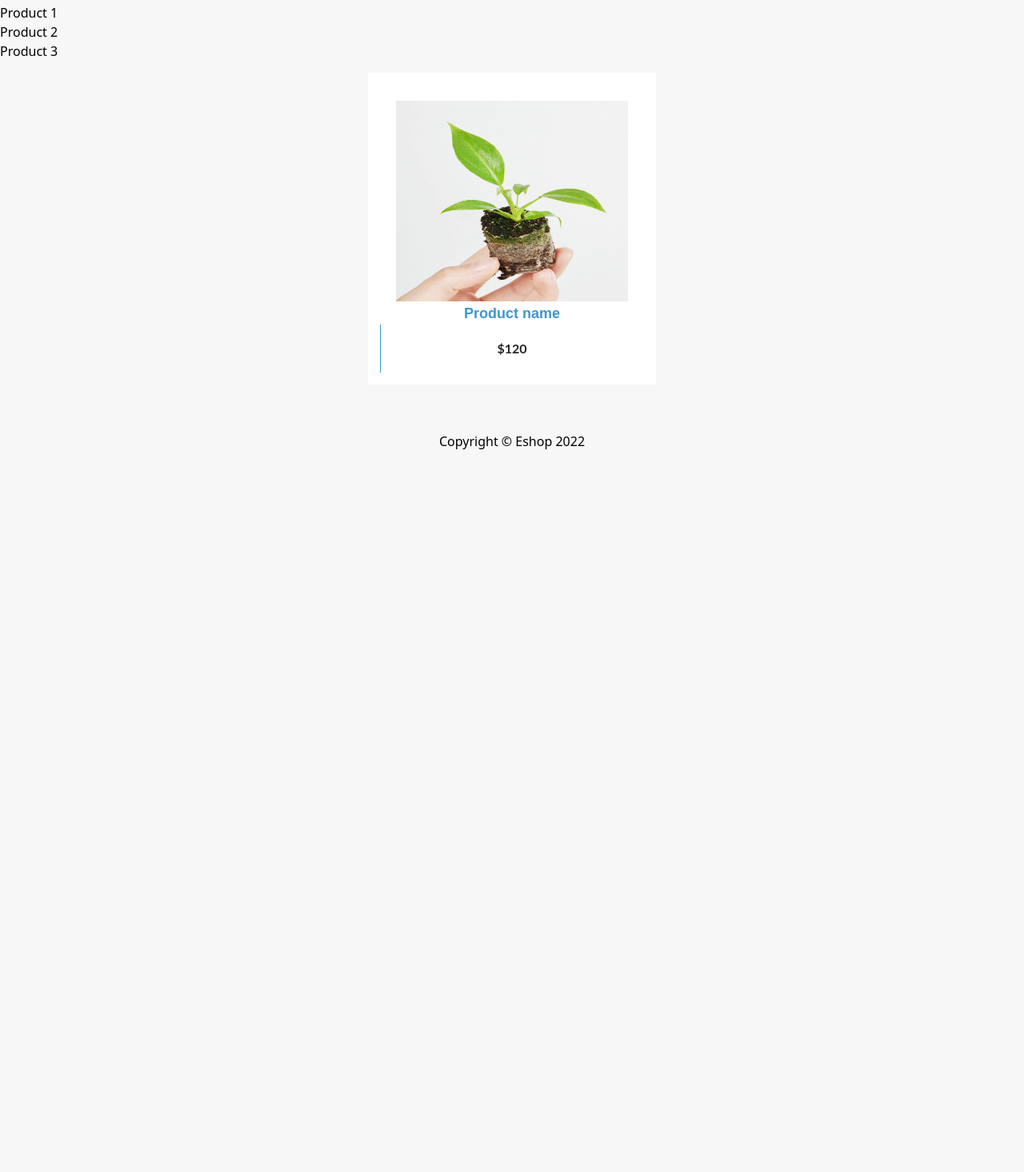
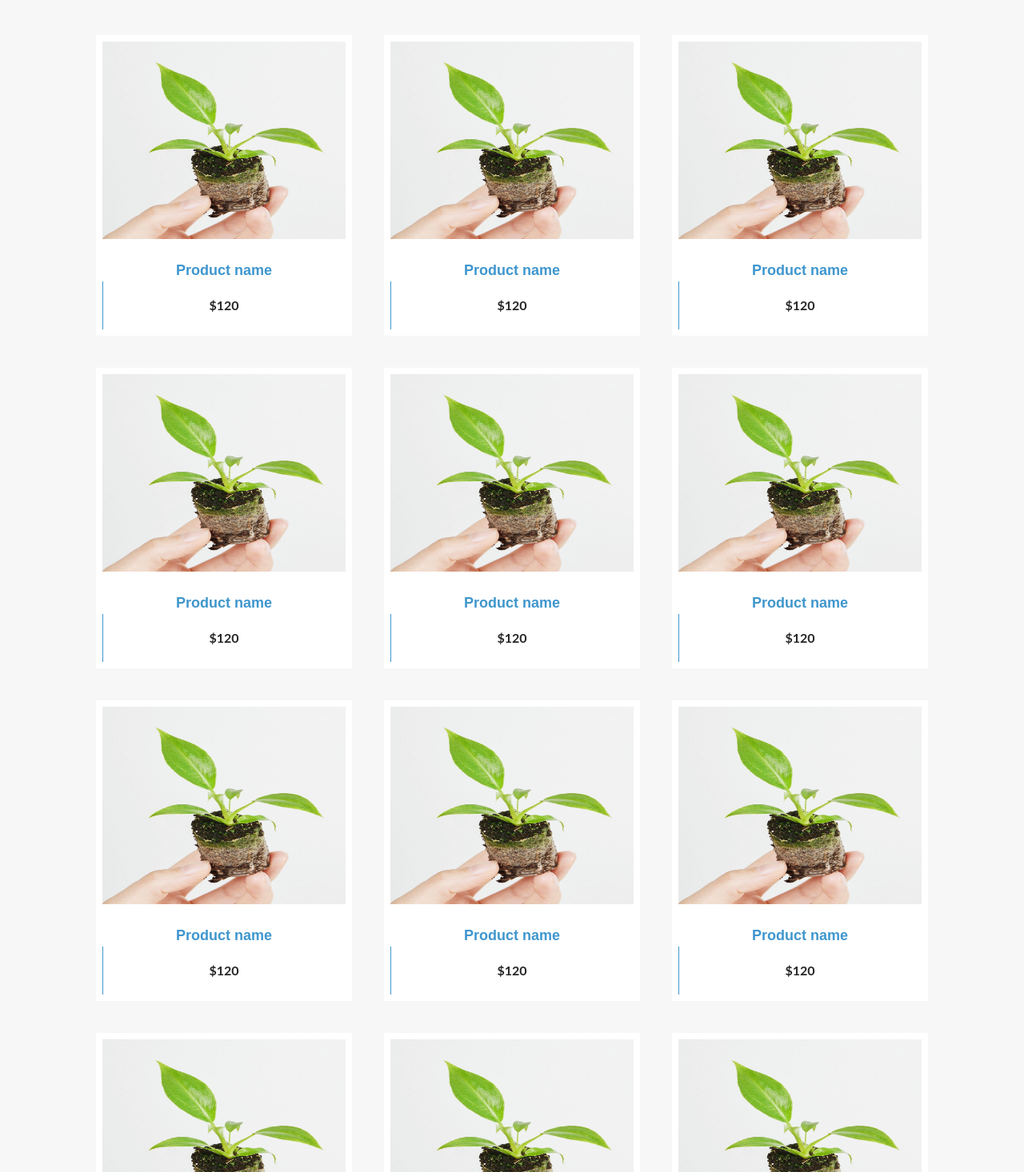
Before and after one commit to idrissi-hamza/eshop, a Next.js app: page / in a window 1280 px wide. Shown: the part 84-1550 px from the top of the page at 80% size. Before the commit the page ends 800 px from the top, so only its background shows below. Built offline with nearby package versions, Linux system fonts and the light colour scheme.

Commit message:
create products container responsive layout

```diff
--- a/components/Card.js
+++ b/components/Card.js
@@ -2,18 +2,18 @@ import Image from "next/image";
 
 const Card = () => {
   return (
-    <div>
-      {/* <div className="container page-wrapper">
-        <div className="page-inner"> */}
-          {/* <div className="row"> */}
-            <div className="el-wrapper">
+    <div className="el-wrapper
+    w-[320px]
+
+    p-2  bg-white">
       <div className="box-up">
         <div className="img">
           <Image
             src="/pl.webp"
             alt="Picture of the author"
-                    width={300}
+            width={320}
             height={260}
+            // layout="fixed"
           />
         </div>
         <div className="img-info">
@@ -41,10 +41,6 @@ const Card = () => {
         </a>
       </div>
     </div>
-          {/* </div> */}
-        {/* </div>
-      </div> */}
-    </div>
   );
 };
 
--- a/pages/index.js
+++ b/pages/index.js
@@ -1,19 +1,36 @@
-
 import Card from "../components/Card";
 import Layout from "../components/Layout";
 
 export default function Home() {
   return (
     <Layout>
-      <div className="min-h-[70vh]">
+      <div className="min-h-[70vh] mx-auto">
+        <h1>Products</h1>
+        <div className="gap-10 g-red-300
 
-      <h1>Products</h1>
-      <ul>
+        my-10
+        grid
+        md:grid-cols-2  lg:grid-cols-3
+         2xl:grid-cols-4 3xl:flex flex-wrap justify-center min-h-full space">
+          <Card />
+          <Card />
+          <Card />
+          <Card />
+          <Card />
+          <Card />
+          <Card />
+          <Card />
+          <Card />
+          <Card />
+          <Card />
+          <Card />
+        </div>
+        {/* <ul>
         <li>Product 1</li>
         <li>Product 2</li>
         <li>Product 3</li>
         <Card/>
-      </ul>
+      </ul> */}
       </div>
     </Layout>
   );
--- a/styles/globals.css
+++ b/styles/globals.css
@@ -7,17 +7,17 @@
     background-color: #f7f7f7;
   }
 
-  .primary-clr{
-    color: #3f96cd
+  .primary-clr {
+    color: #3f96cd;
   }
-  .el-wrapper {
+
+  /* .el-wrapper {
     width: 360px;
     padding: 15px;
-    margin: 15px auto;
+    margin-inline:  auto;
     background-color: #fff;
-  }
 
-
+  } */
 
   .el-wrapper:hover .h-bg {
     left: 0px;
@@ -66,7 +66,8 @@
   }
 
   .el-wrapper .img {
-    padding: 20px ;
+    /* margin-inline: 5px; */
+    /* background: #000; */
 
     transition: all 800ms cubic-bezier(0, 0, 0.18, 1);
     /* ease-out */
@@ -113,9 +114,9 @@
   .info-inner .p-name {
     font-family: "PT Sans", sans-serif;
     font-size: 18px;
-    color:  #3f96cd;
-
-
+    color: #3f96cd;
+    /* margin-top: 10px; */
+    /* background: white; */
   }
 
   .info-inner .p-company {
```
Lines whose indentation alone changed are shown as unchanged.
